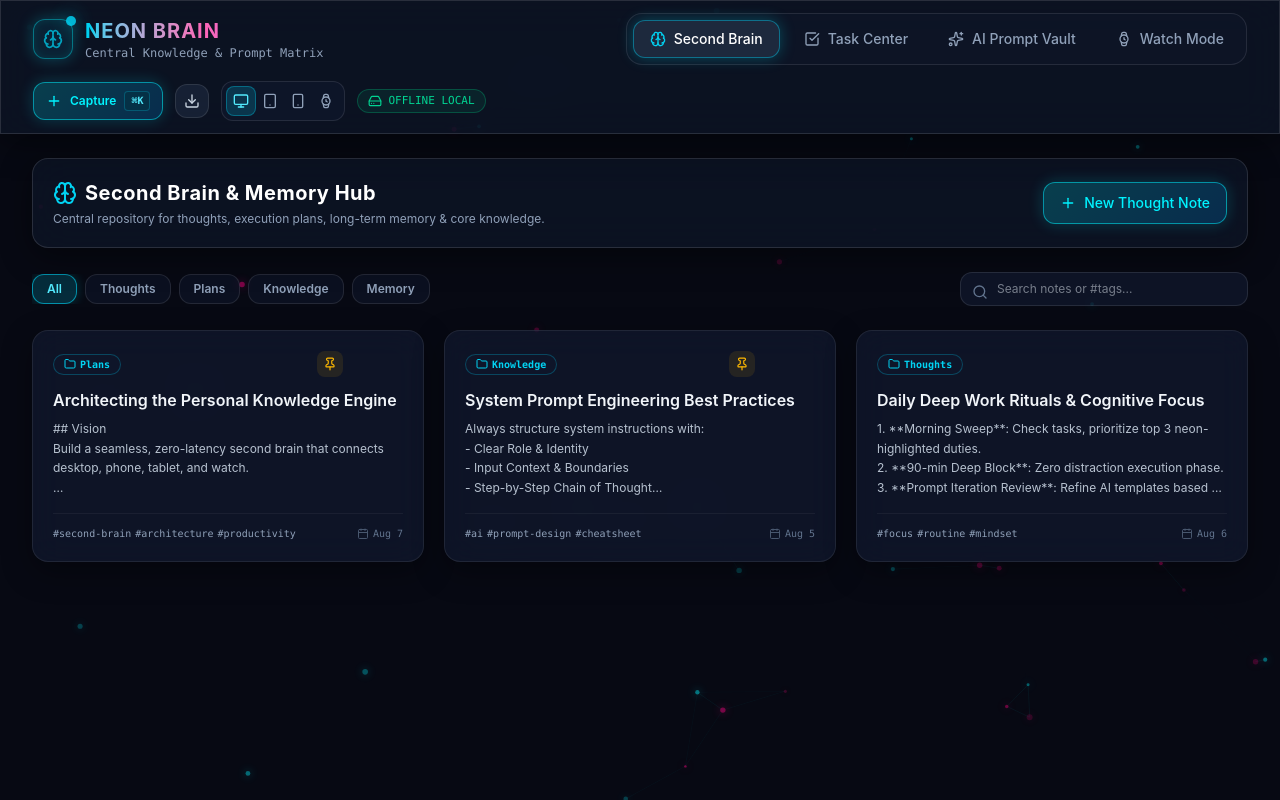
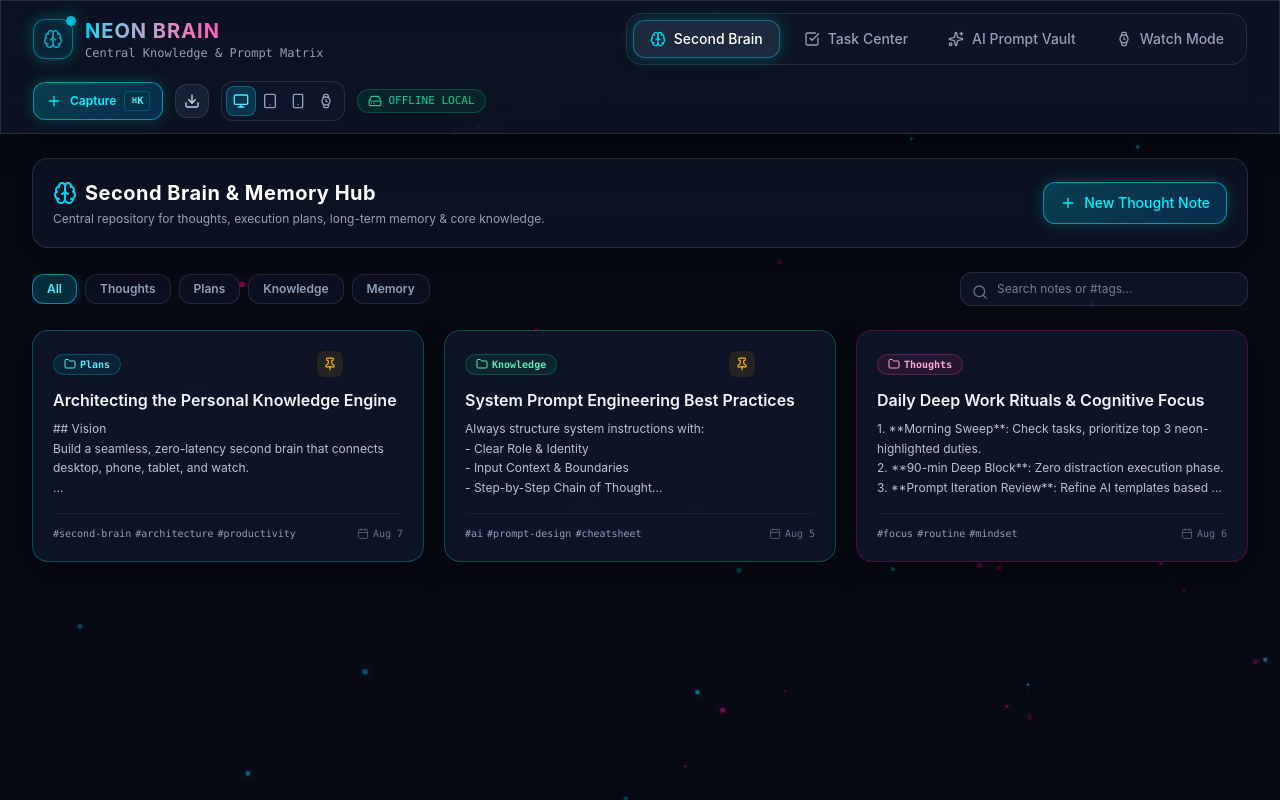
Before and after one commit to hawkeyeip/Neon-Brain, a React (Vite) app: page / in a window 1280 px wide. Built offline with nearby package versions, Linux system fonts and the light colour scheme.

Commit message:
feat(ui): add 7 dynamic neon card glow color choices v1.0.2

```diff
--- a/src/components/ThoughtVault.jsx
+++ b/src/components/ThoughtVault.jsx
@@ -158,13 +158,23 @@ export default function ThoughtVault({ notes, setNotes, onNewNote }) {
       ) : (
         <div className="grid grid-cols-1 md:grid-cols-2 lg:grid-cols-3 gap-5">
           {sortedNotes.map((note) => {
-            const glowClass = note.color === 'magenta'
-              ? 'border-pink-500/30 hover:border-pink-400/60'
-              : note.color === 'emerald'
-              ? 'border-emerald-500/30 hover:border-emerald-400/60'
-              : note.color === 'amber'
-              ? 'border-amber-500/30 hover:border-amber-400/60'
-              : 'border-cyan-500/30 hover:border-cyan-400/60';
+            const glowClass =
+              note.color === 'magenta' ? 'card-glow-magenta' :
+              note.color === 'emerald' ? 'card-glow-emerald' :
+              note.color === 'amber' ? 'card-glow-amber' :
+              note.color === 'violet' ? 'card-glow-violet' :
+              note.color === 'crimson' ? 'card-glow-crimson' :
+              note.color === 'ice' ? 'card-glow-ice' :
+              'card-glow-cyan';
+
+            const categoryBadge =
+              note.color === 'magenta' ? 'bg-pink-500/10 text-pink-300 border-pink-500/30' :
+              note.color === 'emerald' ? 'bg-emerald-500/10 text-emerald-300 border-emerald-500/30' :
+              note.color === 'amber' ? 'bg-amber-500/10 text-amber-300 border-amber-500/30' :
+              note.color === 'violet' ? 'bg-purple-500/10 text-purple-300 border-purple-500/30' :
+              note.color === 'crimson' ? 'bg-rose-500/10 text-rose-300 border-rose-500/30' :
+              note.color === 'ice' ? 'bg-sky-500/10 text-sky-300 border-sky-500/30' :
+              'bg-cyan-500/10 text-cyan-300 border-cyan-500/30';
 
             return (
               <div
@@ -174,7 +184,7 @@ export default function ThoughtVault({ notes, setNotes, onNewNote }) {
                 {/* Top Bar: Category & Pin */}
                 <div>
                   <div className="flex items-center justify-between mb-3">
-                    <span className="inline-flex items-center px-2.5 py-0.5 rounded-full text-[10px] font-semibold bg-slate-900/90 text-cyan-400 border border-cyan-500/30 font-mono">
+                    <span className={`inline-flex items-center px-2.5 py-0.5 rounded-full text-[10px] font-semibold border font-mono ${categoryBadge}`}>
                       <Folder className="w-3 h-3 mr-1" />
                       {note.category}
                     </span>
@@ -293,12 +303,15 @@ export default function ThoughtVault({ notes, setNotes, onNewNote }) {
                   <select
                     name="color"
                     defaultValue={editingNote?.color || 'cyan'}
-                    className="w-full bg-slate-900/90 border border-white/10 rounded-xl px-3 py-2 text-xs text-slate-100 focus:outline-none focus:border-cyan-500"
+                    className="w-full bg-slate-900/90 border border-white/10 rounded-xl px-3 py-2 text-xs text-slate-100 focus:outline-none focus:border-cyan-500 font-medium"
                   >
-                    <option value="cyan">Neon Cyan</option>
-                    <option value="magenta">Neon Pink</option>
-                    <option value="emerald">Neon Emerald</option>
-                    <option value="amber">Neon Amber</option>
+                    <option value="cyan">🩵 Neon Cyan</option>
+                    <option value="magenta">🩷 Neon Pink</option>
+                    <option value="emerald">💚 Neon Emerald</option>
+                    <option value="amber">💛 Neon Gold / Amber</option>
+                    <option value="violet">💜 Neon Violet / Purple</option>
+                    <option value="crimson">❤️ Neon Crimson / Red</option>
+                    <option value="ice">❄️ Neon Ice Blue</option>
                   </select>
                 </div>
               </div>
--- a/src/index.css
+++ b/src/index.css
@@ -40,9 +40,64 @@
 }
 
 .glass-card:hover {
-  border-color: rgba(0, 243, 255, 0.35);
   transform: translateY(-2px);
-  box-shadow: 0 14px 40px rgba(0, 243, 255, 0.15);
+}
+
+/* Dynamic Color Specific Card Glows */
+.card-glow-cyan {
+  border-color: rgba(0, 243, 255, 0.25);
+}
+.card-glow-cyan:hover {
+  border-color: rgba(0, 243, 255, 0.6);
+  box-shadow: 0 12px 35px rgba(0, 243, 255, 0.25);
+}
+
+.card-glow-magenta {
+  border-color: rgba(255, 0, 127, 0.25);
+}
+.card-glow-magenta:hover {
+  border-color: rgba(255, 0, 127, 0.6);
+  box-shadow: 0 12px 35px rgba(255, 0, 127, 0.25);
+}
+
+.card-glow-emerald {
+  border-color: rgba(0, 255, 157, 0.25);
+}
+.card-glow-emerald:hover {
+  border-color: rgba(0, 255, 157, 0.6);
+  box-shadow: 0 12px 35px rgba(0, 255, 157, 0.25);
+}
+
+.card-glow-amber {
+  border-color: rgba(255, 183, 0, 0.25);
+}
+.card-glow-amber:hover {
+  border-color: rgba(255, 183, 0, 0.6);
+  box-shadow: 0 12px 35px rgba(255, 183, 0, 0.25);
+}
+
+.card-glow-violet {
+  border-color: rgba(157, 0, 255, 0.25);
+}
+.card-glow-violet:hover {
+  border-color: rgba(157, 0, 255, 0.6);
+  box-shadow: 0 12px 35px rgba(157, 0, 255, 0.25);
+}
+
+.card-glow-crimson {
+  border-color: rgba(255, 40, 80, 0.25);
+}
+.card-glow-crimson:hover {
+  border-color: rgba(255, 40, 80, 0.6);
+  box-shadow: 0 12px 35px rgba(255, 40, 80, 0.25);
+}
+
+.card-glow-ice {
+  border-color: rgba(56, 189, 248, 0.25);
+}
+.card-glow-ice:hover {
+  border-color: rgba(56, 189, 248, 0.6);
+  box-shadow: 0 12px 35px rgba(56, 189, 248, 0.25);
 }
 
 /* Glowing Neon Accent Borders & Shadows */
@@ -57,23 +112,8 @@
 }
 
 .glow-border-emerald {
-  border-color: rgba(0, ff, 157, 0.4);
+  border-color: rgba(0, 255, 157, 0.4);
   box-shadow: 0 0 15px rgba(0, 255, 157, 0.25), inset 0 0 10px rgba(0, 255, 157, 0.1);
-}
-
-.glow-text-cyan {
-  color: var(--neon-cyan);
-  text-shadow: 0 0 10px rgba(0, 243, 255, 0.5);
-}
-
-.glow-text-magenta {
-  color: var(--neon-magenta);
-  text-shadow: 0 0 10px rgba(255, 0, 127, 0.5);
-}
-
-.glow-text-emerald {
-  color: var(--neon-emerald);
-  text-shadow: 0 0 10px rgba(0, 255, 157, 0.5);
 }
 
 /* Neon Pill Buttons */
```
Also changed, not shown: 1 other file (tests, documents, lock files or other folders).
